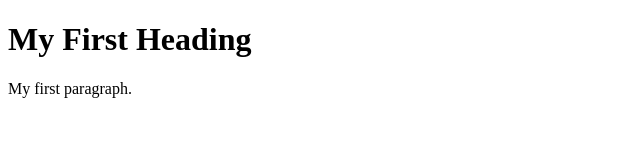
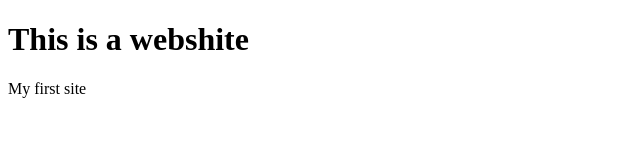
Before and after one commit to GamerShadowed/GamerShadowed, a plain HTML site: page index.html in a window 1280 px wide. Shown: the whole page, without its empty margins (0-640 px from the left). Drawn offline with Linux system fonts and the light colour scheme.

Commit message:
Update index.html

```diff
--- a/index.html
+++ b/index.html
@@ -2,8 +2,8 @@
 <html>
 <body>
 
-<h1>My First Heading</h1>
-<p>My first paragraph.</p>
+<h1>This is a webshite</h1>
+<p>My first site</p>
 
 </body>
 </html>
```
